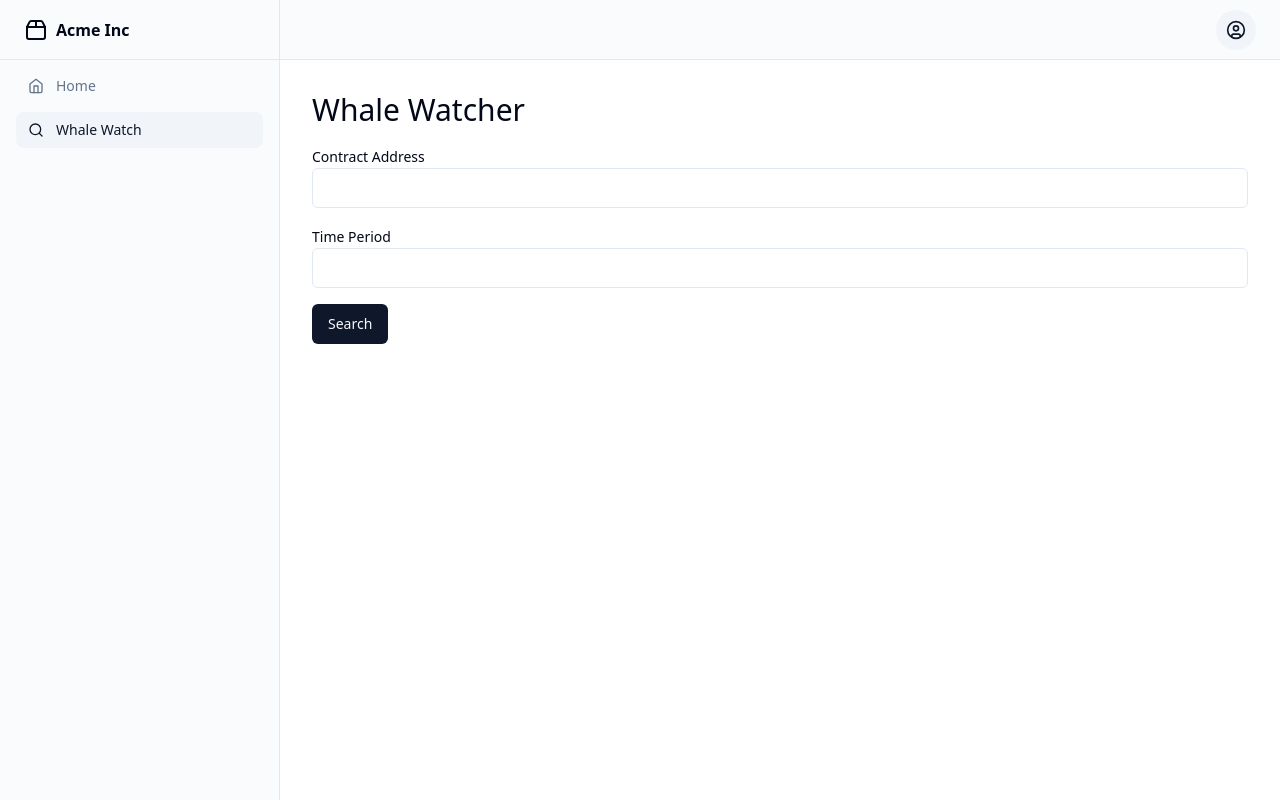
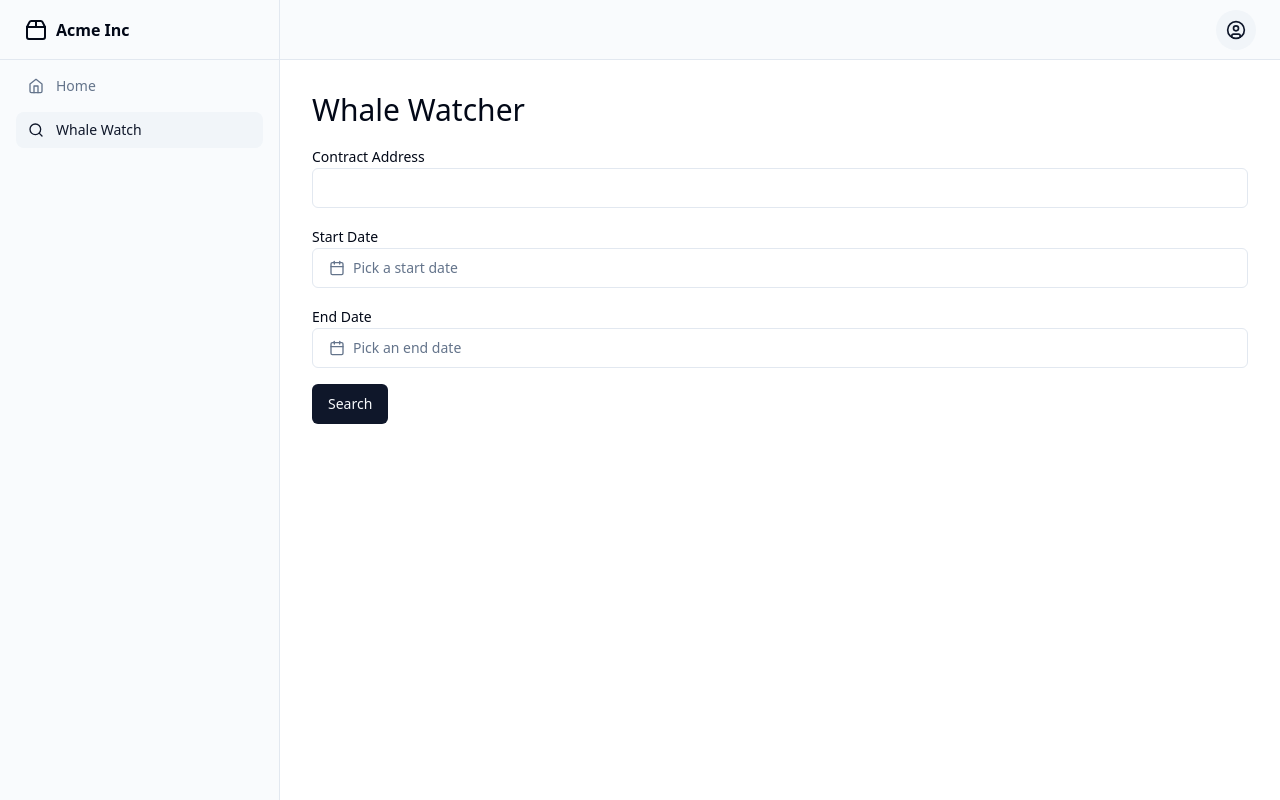
Before and after one commit to GPT-Engineer-App/whale-watch-solana, a React (Vite) app: page /whale-watch in a window 1280 px wide. Built offline with nearby package versions, Linux system fonts and the light colour scheme.

Commit message:
Added start date and end date inputs with date pickers to Whale Watcher app for better UX.

```diff
--- a/src/pages/WhaleWatch.jsx
+++ b/src/pages/WhaleWatch.jsx
@@ -4,12 +4,17 @@ import { Input } from "@/components/ui/input";
 import { Label } from "@/components/ui/label";
 import { Table, TableBody, TableCell, TableHead, TableHeader, TableRow } from "@/components/ui/table";
 import { useQuery } from "@tanstack/react-query";
+import { Popover, PopoverContent, PopoverTrigger } from "@/components/ui/popover";
+import { Calendar } from "@/components/ui/calendar";
+import { Calendar as CalendarIcon } from "lucide-react";
+import { format } from "date-fns";
+import { cn } from "@/lib/utils";
 
 const fetchWhaleData = async ({ queryKey }) => {
-  const [_, contractAddress, timePeriod] = queryKey;
+  const [_, contractAddress, startDate, endDate] = queryKey;
   // Replace with actual API call to fetch whale data from Solana blockchain
   try {
-    const response = await fetch(`/api/whales?contract=${contractAddress}&timePeriod=${timePeriod}`);
+    const response = await fetch(`/api/whales?contract=${contractAddress}&startDate=${startDate}&endDate=${endDate}`);
     if (!response.ok) {
       throw new Error("Network response was not ok");
     }
@@ -22,16 +27,17 @@ const fetchWhaleData = async ({ queryKey }) => {
 
 const WhaleWatch = () => {
   const [contractAddress, setContractAddress] = useState("");
-  const [timePeriod, setTimePeriod] = useState("");
+  const [startDate, setStartDate] = useState(null);
+  const [endDate, setEndDate] = useState(null);
   const { data, error, isLoading, refetch } = useQuery({
-    queryKey: ["whaleData", contractAddress, timePeriod],
+    queryKey: ["whaleData", contractAddress, startDate, endDate],
     queryFn: fetchWhaleData,
     enabled: false, // Disable automatic query execution
   });
 
   const handleSubmit = (e) => {
     e.preventDefault();
-    console.log("Form submitted with:", { contractAddress, timePeriod });
+    console.log("Form submitted with:", { contractAddress, startDate, endDate });
     refetch();
   };
 
@@ -49,13 +55,54 @@ const WhaleWatch = () => {
           />
         </div>
         <div className="mb-4">
-          <Label htmlFor="timePeriod">Time Period</Label>
-          <Input
-    id="timePeriod"
-    value={timePeriod}
-    onChange={(e) => setTimePeriod(e.target.value)}
-    required
+          <Label htmlFor="startDate">Start Date</Label>
+          <Popover>
+            <PopoverTrigger asChild>
+              <Button
+                variant={"outline"}
+                className={cn(
+                  "w-full justify-start text-left font-normal",
+                  !startDate && "text-muted-foreground"
+                )}
+              >
+                <CalendarIcon className="mr-2 h-4 w-4" />
+                {startDate ? format(startDate, "PPP") : <span>Pick a start date</span>}
+              </Button>
+            </PopoverTrigger>
+            <PopoverContent className="w-auto p-0">
+              <Calendar
+                mode="single"
+                selected={startDate}
+                onSelect={setStartDate}
+                initialFocus
               />
+            </PopoverContent>
+          </Popover>
+        </div>
+        <div className="mb-4">
+          <Label htmlFor="endDate">End Date</Label>
+          <Popover>
+            <PopoverTrigger asChild>
+              <Button
+                variant={"outline"}
+                className={cn(
+                  "w-full justify-start text-left font-normal",
+                  !endDate && "text-muted-foreground"
+                )}
+              >
+                <CalendarIcon className="mr-2 h-4 w-4" />
+                {endDate ? format(endDate, "PPP") : <span>Pick an end date</span>}
+              </Button>
+            </PopoverTrigger>
+            <PopoverContent className="w-auto p-0">
+              <Calendar
+                mode="single"
+                selected={endDate}
+                onSelect={setEndDate}
+                initialFocus
+              />
+            </PopoverContent>
+          </Popover>
         </div>
         <Button type="submit">Search</Button>
       </form>
```
Lines whose indentation alone changed are shown as unchanged.
